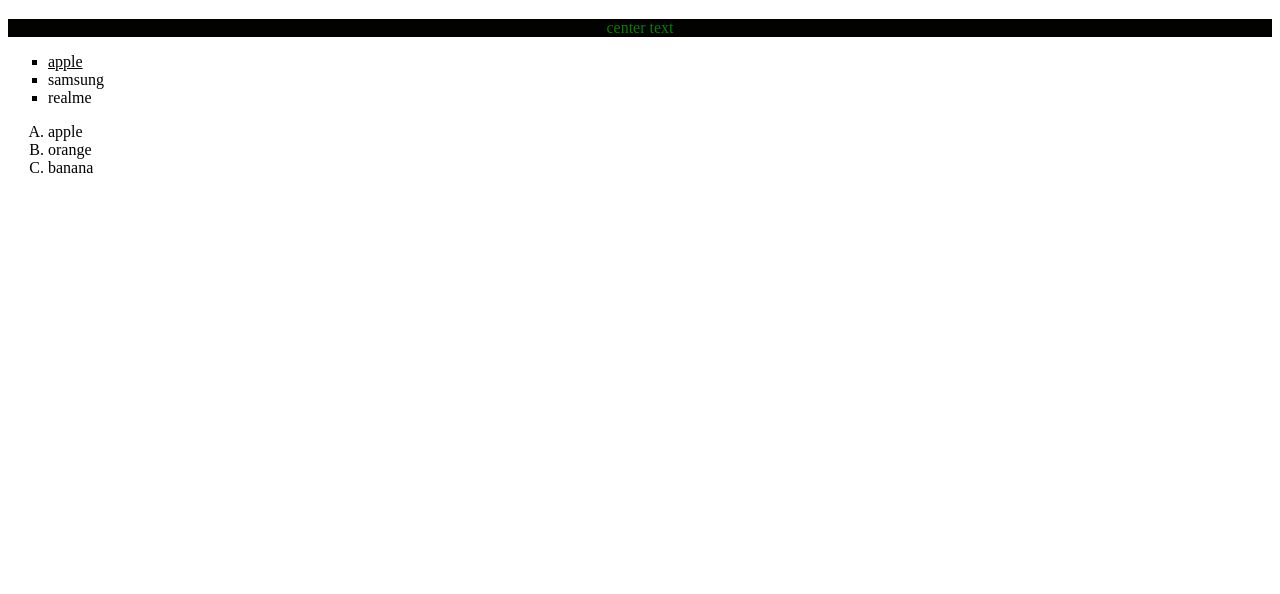
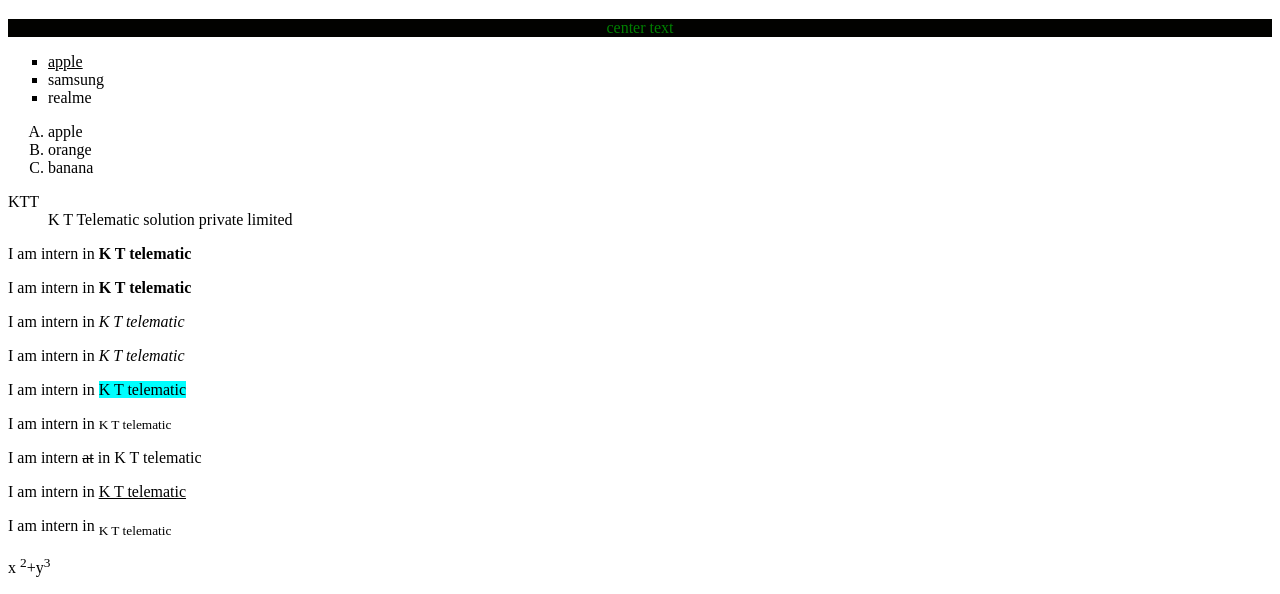
Before and after one commit to DhanushManickam/ktt_intern, a plain HTML site: page HTML/basic.html in a window 1280 px wide. Shown: the part 656-1250 px from the top of the page. Before the commit the page ends 849 px from the top, so only its background shows below. Drawn offline with Linux system fonts and the light colour scheme.

Commit message:
Update basic.html

```diff
--- a/HTML/basic.html
+++ b/HTML/basic.html
@@ -60,6 +60,25 @@
         <li>banana</li>
       </ol>
 
+      <dl>
+        <dt>KTT</dt>
+        <dd>K T Telematic solution private limited</dd>
+      </dl>
+
+      <!-- Formatting -->
+
+      <p>I am intern in <b>K T telematic</b></p>
+      <p> I am intern in <strong> K T telematic</strong> </p>
+      <p>I am intern in <i>K T telematic</i></p>
+      <p>I am intern in <em>K T telematic</em></p>
+      <p>I am intern in <mark style="background-color :aqua;">K T telematic</mark></p>
+      <p>I am intern in <small>K T telematic</small></p>
+      <p>I am intern <del>at</del> in K T telematic</p>
+      <p>I am intern in <ins>K T telematic</ins></p>
+      <p>I am intern in <sub>K T telematic</sub></p>
+      <p>x <sup>2</sup>+y<sup>3</sup></p>
+
+
 
 </body>
 </html>
```
